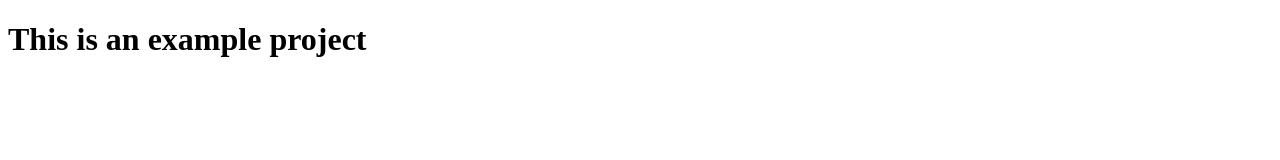
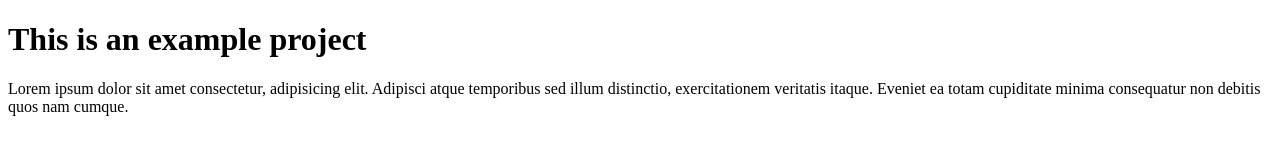
Before and after one commit to illia-lukianov/my-first-project, a plain HTML site: page index.html in a window 1280 px wide. Drawn offline with Linux system fonts and the light colour scheme.

Commit message:
new_save

```diff
--- a/index.html
+++ b/index.html
@@ -7,5 +7,10 @@
   </head>
   <body>
     <h1>This is an example project</h1>
+    <p>
+      Lorem ipsum dolor sit amet consectetur, adipisicing elit. Adipisci atque
+      temporibus sed illum distinctio, exercitationem veritatis itaque. Eveniet
+      ea totam cupiditate minima consequatur non debitis quos nam cumque.
+    </p>
   </body>
 </html>
```
